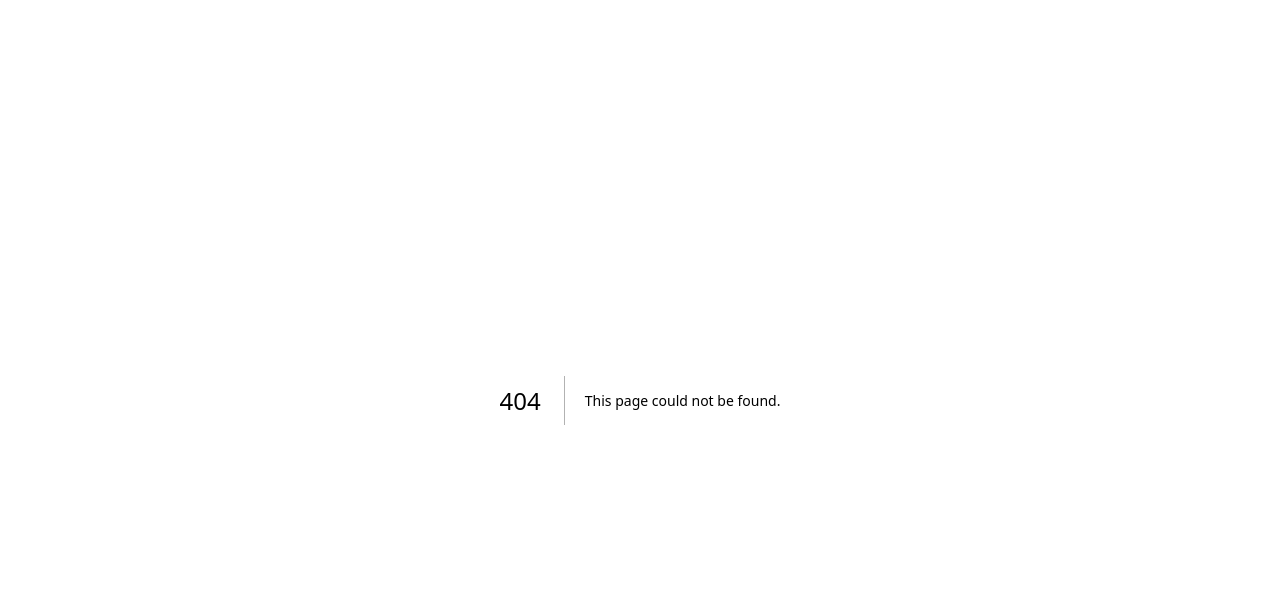
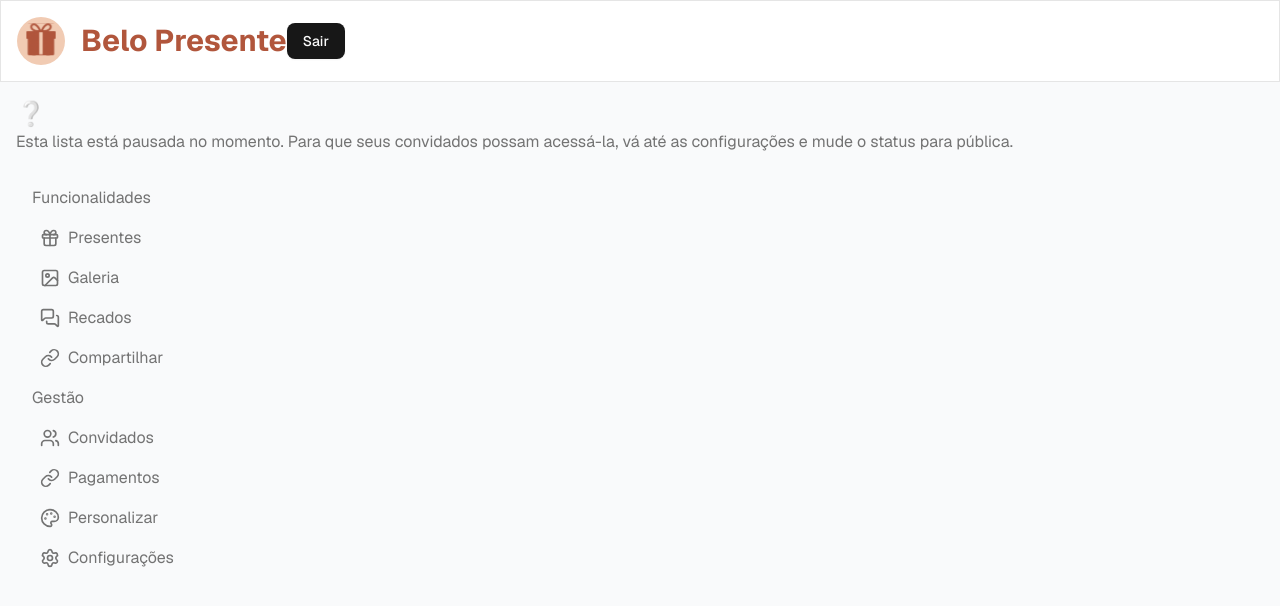
Before and after one commit to diego-manucci-bizzotto/belo-presente, a Next.js app: page /lists/1/products in a window 1280 px wide. Before the commit this address had no page. Shown: the top 606 px of the page. Built offline with nearby package versions, Linux system fonts and the light colour scheme; no server answers; the database is empty; sample sign-in values are in the browser's storage.

Commit message:
Feat: Create initial layout to interact with a list

```diff
--- /dev/null
+++ b/src/app/(authenticated)/lists/[listId]/layout.tsx
@@ -0,0 +1,103 @@
+"use client"
+
+import React, {use} from "react";
+import {getEmojiByCategory} from "@/utils/utils";
+import Link from "next/link";
+import {Gift, Image, Link as LinkIcon, MessagesSquare, Palette, Settings, Users} from "lucide-react";
+import {cn} from "@/lib/utils";
+import {notFound, usePathname} from "next/navigation";
+import {useGetList} from "@/services/lists/getList";
+
+export default function RootLayout({children, params}: Readonly<{
+  children: React.ReactNode,
+  params: Promise<{ listId: string }>
+}>) {
+  const pathname = usePathname();
+
+  const {listId} = use(params);
+
+  const list = useGetList(listId);
+
+  if (!listId) return notFound();
+
+  const lastPathSegment = pathname.split("/").pop();
+
+  return (
+    <main className="flex flex-col gap-4 flex-grow p-4 justify-center items-center">
+      <div className='w-full'>
+        <h1 className="text-2xl font-bold">{getEmojiByCategory(list.data?.category || "")} {list.data?.title}</h1>
+        <p className='text-muted-foreground'>
+          Esta lista está pausada no momento.
+          Para que seus convidados possam acessá-la, vá até as configurações e mude o status para pública.
+        </p>
+      </div>
+      <div className='w-full flex p-4'>
+        <div className='min-w-xs flex flex-col gap-2'>
+          <span className='text-muted-foreground'>Funcionalidades</span>
+          <ul>
+            <li>
+              <Link href={`/lists/${listId}/products`}
+                    className=" rounded flex items-center gap-2 text-muted-foreground hover:bg-gray-100 p-2 transition-colors">
+                <Gift size={20}/>
+                Presentes
+              </Link>
+            </li>
+            <li>
+              <Link href={`/lists/${listId}/gallery`}
+                    className={cn("rounded flex items-center gap-2 text-muted-foreground hover:bg-gray-100 p-2 transition-colors", lastPathSegment == "gallery" && "bg-gray-100")}>
+                <Image size={20}/>
+                Galeria
+              </Link>
+            </li>
+            <li>
+              <Link href={`/lists/${listId}/notes`}
+                    className=" rounded flex items-center gap-2 text-muted-foreground hover:bg-gray-100 p-2 transition-colors">
+                <MessagesSquare size={20}/>
+                Recados
+              </Link>
+            </li>
+            <li>
+              <Link href={`/lists/${listId}/share`}
+                    className=" rounded flex items-center gap-2 text-muted-foreground hover:bg-gray-100 p-2 transition-colors">
+                <LinkIcon size={20}/>
+                Compartilhar
+              </Link>
+            </li>
+          </ul>
+          <span className='text-muted-foreground'>Gestão</span>
+          <ul>
+            <li>
+              <Link href={`/lists/${listId}/guests`}
+                    className=" rounded flex items-center gap-2 text-muted-foreground hover:bg-gray-100 p-2 transition-colors">
+                <Users size={20}/>
+                Convidados
+              </Link>
+            </li>
+            <li>
+              <Link href={`/lists/${listId}/payments`}
+                    className=" rounded flex items-center gap-2 text-muted-foreground hover:bg-gray-100 p-2 transition-colors">
+                <LinkIcon size={20}/>
+                Pagamentos
+              </Link>
+            </li>
+            <li>
+              <Link href={`/lists/${listId}/customize`}
+                    className=" rounded flex items-center gap-2 text-muted-foreground hover:bg-gray-100 p-2 transition-colors">
+                <Palette size={20}/>
+                Personalizar
+              </Link>
+            </li>
+            <li>
+              <Link href={`/lists/${listId}/settings`}
+                    className=" rounded flex items-center gap-2 text-muted-foreground hover:bg-gray-100 p-2 transition-colors">
+                <Settings size={20}/>
+                Configurações
+              </Link>
+            </li>
+          </ul>
+        </div>
+        {children}
+      </div>
+    </main>
+  );
+}
--- /dev/null
+++ b/src/app/(authenticated)/lists/[listId]/products/page.tsx
@@ -0,0 +1,19 @@
+"use client"
+
+import {use} from "react";
+import {useGetList} from "@/services/lists/getList";
+import {notFound} from "next/navigation";
+
+export default function List({params}: { params: Promise<{ listId: string }> }) {
+  const {listId} = use(params);
+
+  const list = useGetList(listId);
+
+  if (!listId) return notFound();
+
+  return (
+    <div className='w-full flex flex-col gap-4'>
+      {list.data?.title}
+    </div>
+  );
+}
--- /dev/null
+++ b/src/services/lists/getList.ts
@@ -0,0 +1,27 @@
+import {useQuery} from "@tanstack/react-query";
+import {db} from "@/firebase/config";
+import {doc, getDoc} from "firebase/firestore";
+
+export const useGetList = (listId: string) => {
+  return useQuery({
+    queryKey: ["list", listId],
+    queryFn: async () => {
+      const docRef = doc(db, "list", listId);
+      const snapshot = await getDoc(docRef);
+
+      if (!snapshot.exists()) {
+        throw new Error("List not found");
+      }
+
+      return { id: snapshot.id, ...snapshot.data() } as {
+        id: string;
+        title: string;
+        category: string;
+        ownerId: string;
+        createdAt: string;
+        active: number;
+      };
+    },
+    enabled: !!listId,
+  });
+};
```
